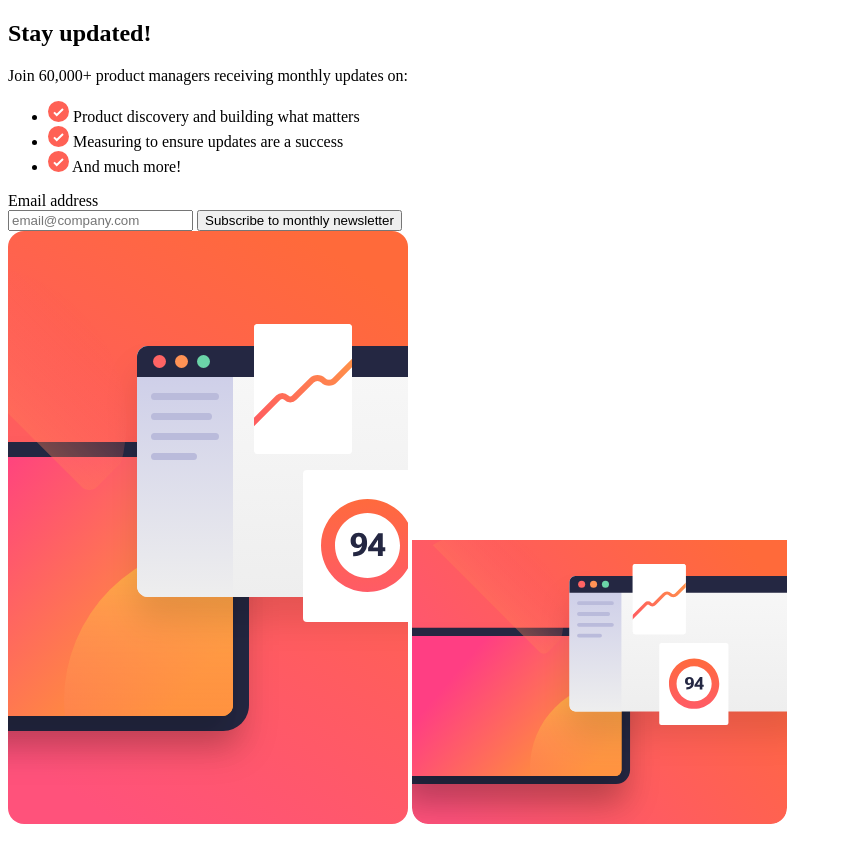
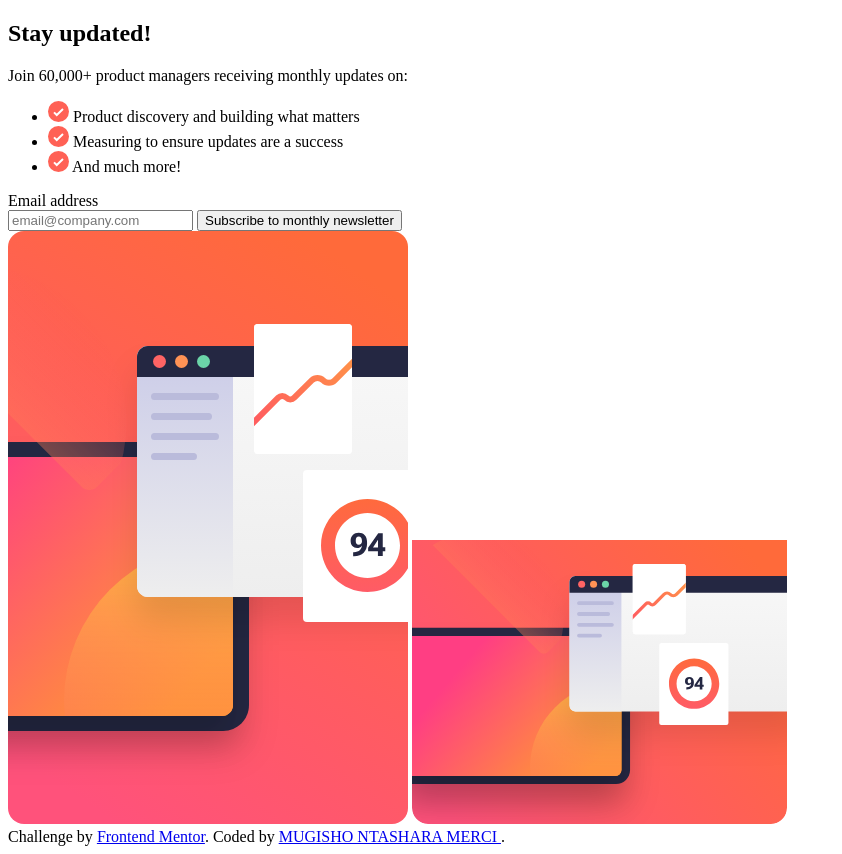
Before and after one commit to FreeDev-Group/newsletter-signup-form-with-success-message-by-Dieu-merci, a plain HTML site: page index.html in a window 1280 px wide. Shown: the whole page, without its empty margins (0-842 px from the left). Drawn offline with Linux system fonts and the light colour scheme.

Commit message:
issue 01 SEMANTIC HTML STRUCTURE

```diff
--- a/index.html
+++ b/index.html
@@ -1,5 +1,6 @@
 <!DOCTYPE html>
 <html lang="en">
+
 <head>
   <meta charset="UTF-8">
   <meta name="viewport" content="width=device-width, initial-scale=1.0">
@@ -7,6 +8,7 @@
   <title>Frontend Mentor | Newsletter sign-up form with success message</title>
   <link rel="stylesheet" href="./css/style.css">
 </head>
+
 <body>
   <main class="container">
 
@@ -37,12 +39,7 @@
             <label for="email">Email address</label>
             <span id="emailError"></span>
           </div>
-          <input
-            type="email"
-            id="email"
-            placeholder="email@company.com"
-            required
-          >
+          <input type="email" id="email" placeholder="email@company.com" required>
           <button type="submit">Subscribe to monthly newsletter</button>
         </form>
       </div>
@@ -66,7 +63,15 @@
     </section>
 
   </main>
+  <footer>
 
+    <div class="attribution">
+      Challenge by <a href="https://www.frontendmentor.io?ref=challenge" target="_blank">Frontend Mentor</a>.
+      Coded by <a href="#">MUGISHO NTASHARA MERCI </a>.
+    </div>
+
+  </footer>
   <script src="./js/javascript.js"></script>
 </body>
+
 </html>
```
